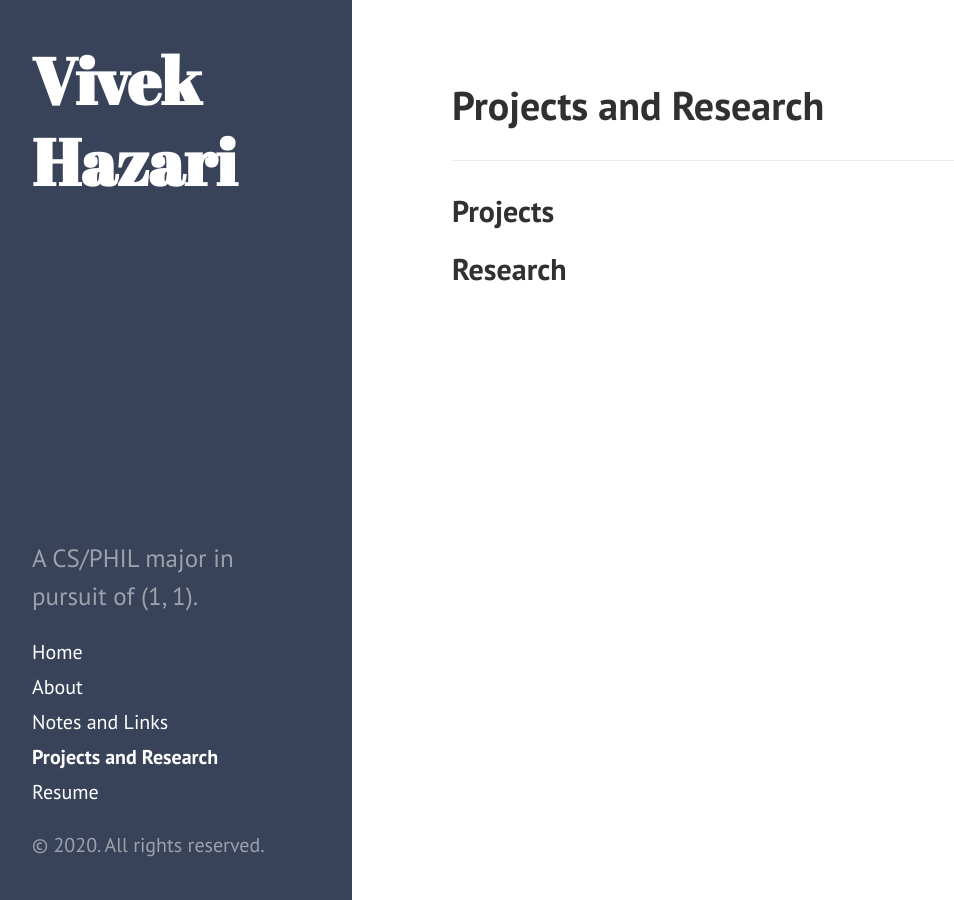
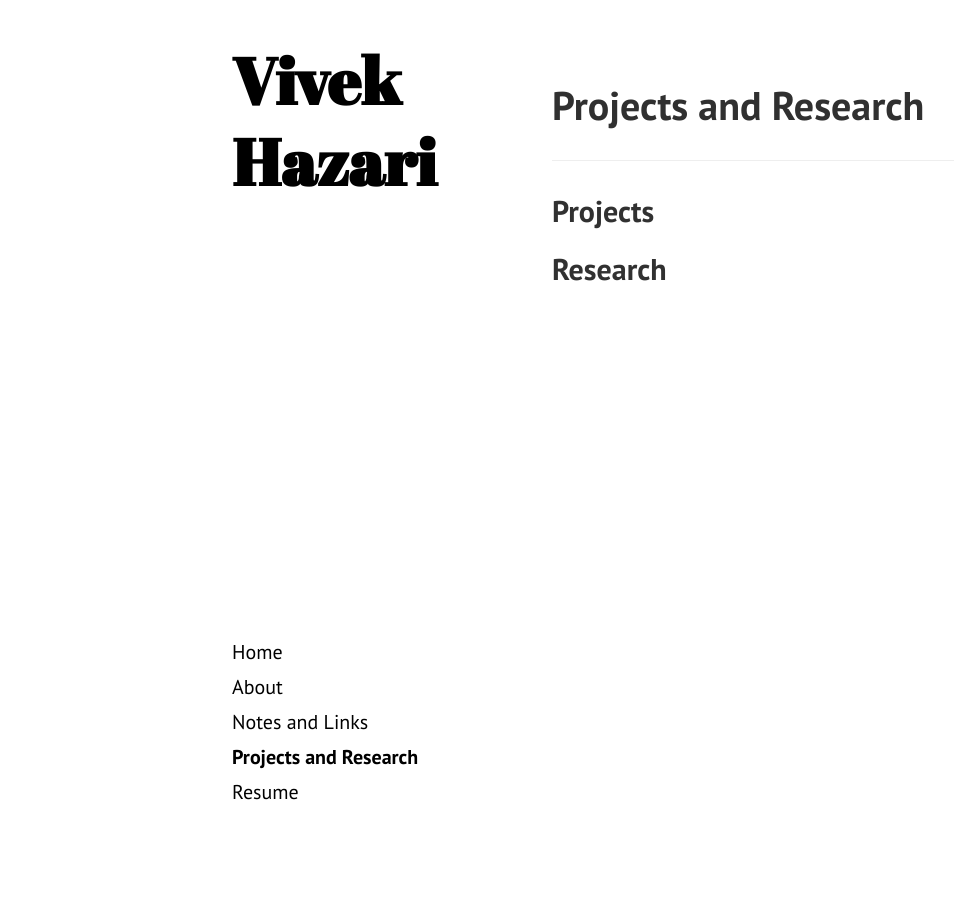
Before and after one commit to Vivekhaz/site_personal, a Jekyll site: the page built from page_projects_and_research.md, in a window 1280 px wide. Shown: the whole page, without its empty margins (8-962 px from the left). Built offline with Jekyll 4.4.1, drawn with Linux system fonts in a browser that asks for light colours.

Commit message:
changing sidebar

```diff
--- a/_config.yml
+++ b/_config.yml
@@ -8,7 +8,7 @@ permalink:        pretty
 # Setup
 title:            Vivek Hazari
 tagline:          'Synaptic Transmissions'
-description:      'A CS/PHIL major in pursuit of (1, 1).'
+description:      ''
 url:              vivek.fm
 baseurl:          /
 
--- a/public/css/hyde.css
+++ b/public/css/hyde.css
@@ -69,15 +69,25 @@ html {
     text-align: left;
   }
 }
+@media (min-width: 64em) {
+  .sidebar {
+    position: fixed;
+    top: 0;
+    left: 10rem;
+    bottom: 0;
+    width: 18rem;
+    text-align: left;
+  }
+}
 
 /* Sidebar links */
 .sidebar a {
-  color: #fff;
+  color: #000000;
 }
 
 /* About section */
 .sidebar-about h1 {
-  color: #fff;
+  color: #000000;
   margin-top: 0;
   font-family: "Abril Fatface", serif;
   font-size: 3.25rem;
@@ -136,7 +146,7 @@ a.sidebar-nav-item:focus {
 
 @media (min-width: 64em) {
   .content {
-    margin-left: 22rem;
+    margin-left: 27rem;
     margin-right: 4rem;
   }
 }
@@ -251,9 +261,9 @@ a.sidebar-nav-item:focus {
 
 /* Dark Blue */
 .theme-base-2020 .sidebar {
-  background-color: #384259;
+  background-color: #ffffff;
 }
 .theme-base-2020 .content a,
 .theme-base-2020 .related-posts li a:hover {
-  color: #384259;
+  color: #000000;
 }
--- a/public/css/poole.css
+++ b/public/css/poole.css
@@ -259,6 +259,7 @@ tbody tr:nth-child(odd) th {
  */
 
 .lead {
+  color: #717171;
   font-size: 1.25rem;
   font-weight: 300;
 }
@@ -316,7 +317,7 @@ tbody tr:nth-child(odd) th {
 .masthead-title small {
   font-size: 75%;
   font-weight: 400;
-  color: #c0c0c0;
+  color: #505050;
   letter-spacing: 0;
 }
 
```
Also changed, not shown: README.md (+3 -0 lines).
